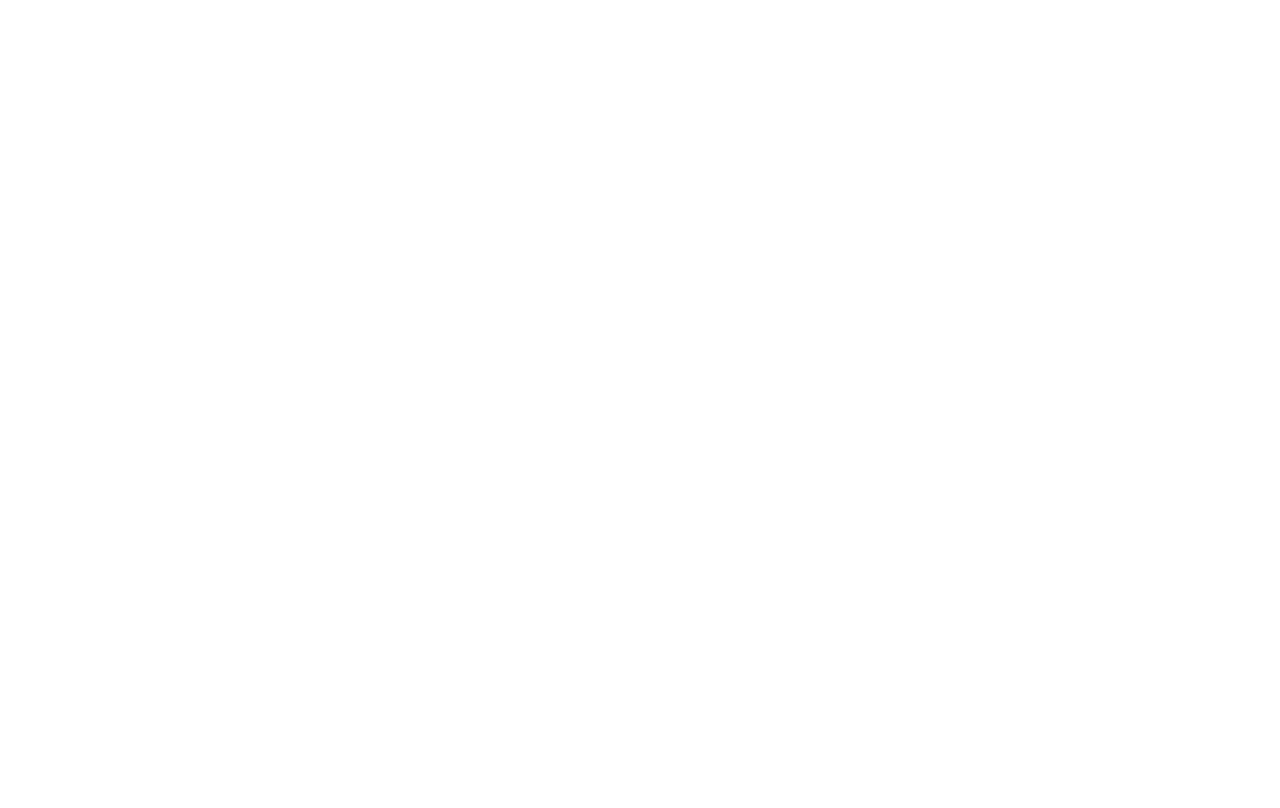
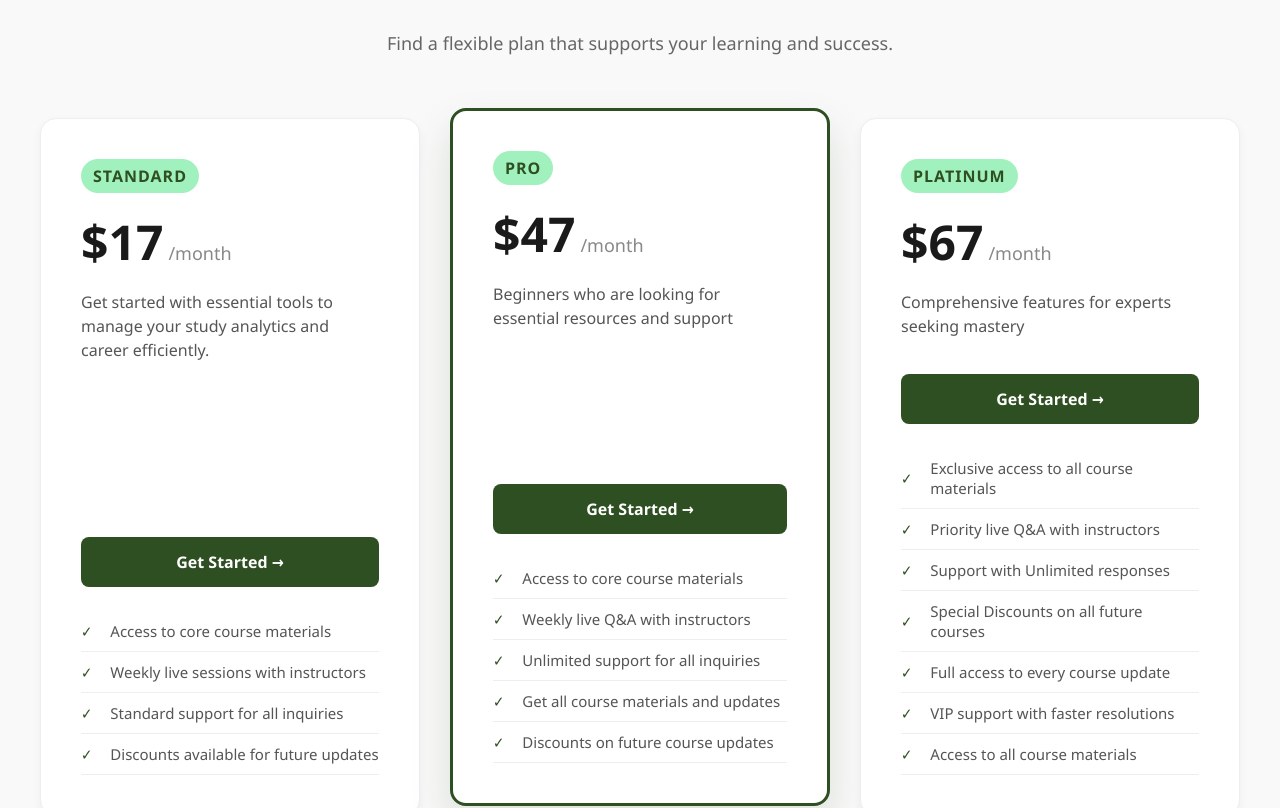
Before and after one commit to SaranshGolash/Know-How-Know-All, a React (Create React App) app: page /pricing in a window 1280 px wide. Before the commit this address had no page. Shown: the part 298-1106 px from the top of the page. Before the commit the page ends 800 px from the top, so only its background shows below. Built offline with nearby package versions, Linux system fonts and the light colour scheme.

Commit message:
Finished creating Pricing component

```diff
--- a/src/components/App.jsx
+++ b/src/components/App.jsx
@@ -7,6 +7,7 @@
 import Testimonial from "./Testimonial";
 import HiringCompanies from "./HiringCompanies";
 import About from "./About";
+import Pricing from "./Pricing";
 import Login from "./Login";
 import Signup from "./Signup";
 
@@ -41,7 +42,7 @@
             />
             <Route path="/services" element={<Services />} />
             <Route path="/about" element={<About />} />
-            {/* <Route path="/pricing" element={<Pricing />} /> */}
+            <Route path="/pricing" element={<Pricing />} />
           </Route>
 
           <Route path="/login" element={<Login />} />
--- a/src/components/Pricing.jsx
+++ b/src/components/Pricing.jsx
@@ -1,56 +1,245 @@
-import React from "react";
+import React, { useState, useEffect } from "react";
 
 function Pricing() {
+  // Responsive Logic
+  const [windowWidth, setWindowWidth] = useState(window.innerWidth);
+
+  const [selectedPlan, setSelectedPlan] = useState("Pro");
+
+  useEffect(() => {
+    const handleResize = () => setWindowWidth(window.innerWidth);
+    window.addEventListener("resize", handleResize);
+    return () => window.removeEventListener("resize", handleResize);
+  }, []);
+
+  const isMobile = windowWidth <= 768;
+  const isTablet = windowWidth <= 1024;
+
+  // Styles
+  const styles = {
+    pricing: {
+      display: "flex",
+      flexFlow: "column nowrap",
+      alignItems: "center",
+      padding: isMobile ? "60px 20px" : "100px 40px",
+      backgroundColor: "#f9f9f9",
+      width: "100%",
+      boxSizing: "border-box",
+    },
+    // Header Section
+    labelSpan: {
+      color: "#2E4F21",
+      backgroundColor: "#a0f1bd",
+      padding: "10px",
+      borderRadius: "20px",
+      fontWeight: "700",
+      letterSpacing: "1px",
+      textTransform: "uppercase",
+      fontSize: "14px",
+      marginBottom: "10px",
+    },
+    h2: {
+      fontSize: isMobile ? "32px" : "42px",
+      fontWeight: "800",
+      color: "#2E4F21",
+      margin: "0 0 20px 0",
+      textAlign: "center",
+    },
+    subSpan: {
+      fontSize: "18px",
+      color: "#666",
+      marginBottom: "60px",
+      textAlign: "center",
+      maxWidth: "600px",
+      lineHeight: "1.6",
+    },
+    // Card Container
+    pricingCards: {
+      display: "grid",
+      gridTemplateColumns: isMobile
+        ? "1fr"
+        : isTablet
+        ? "1fr 1fr"
+        : "repeat(3, 1fr)",
+      gap: "30px",
+      width: "100%",
+      maxWidth: "1280px",
+      alignItems: "stretch",
+    },
+    // Button Styling
+    button: {
+      width: "100%",
+      padding: "14px",
+      backgroundColor: "#2E4F21",
+      color: "#ffffff",
+      border: "none",
+      borderRadius: "8px",
+      fontSize: "16px",
+      fontWeight: "600",
+      cursor: "pointer",
+      marginTop: "24px",
+      marginBottom: "24px",
+      transition: "background-color 0.3s ease",
+    },
+    // List Styling
+    ul: {
+      listStyle: "none",
+      padding: 0,
+      margin: 0,
+      textAlign: "left",
+      width: "100%",
+    },
+    li: {
+      padding: "10px 0",
+      borderBottom: "1px solid #eee",
+      color: "#555",
+      fontSize: "15px",
+      display: "flex",
+      alignItems: "center",
+      gap: "10px",
+    },
+  };
+
+  // Helper for button hover
+  const [hoveredBtn, setHoveredBtn] = useState(null);
+
+  const getButtonStyle = (index) => ({
+    ...styles.button,
+    backgroundColor: hoveredBtn === index ? "#1a3312" : "#2E4F21",
+  });
+
   return (
-    <div className="Pricing">
-      <span>Pricing</span>
-      <h2>Pick the Perfect Plan for Success</h2>
-      <span>Find a flexible plan that supports your learning and success.</span>
-      <div className="pricing-cards">
+    <div className="pricing" style={styles.pricing}>
+      <span style={styles.labelSpan}>Pricing</span>
+      <h2 style={styles.h2}>Pick the Perfect Plan for Success</h2>
+      <span style={styles.subSpan}>
+        Find a flexible plan that supports your learning and success.
+      </span>
+
+      <div className="pricing-cards" style={styles.pricingCards}>
+        {/* STANDARD PLAN */}
         <PricingCard
           planName="Standard"
           pricing="$17"
           timeSpan="month"
           description="Get started with essential tools to manage your study analytics and career efficiently."
+          // CHECK: Is this the selected plan?
+          isHighlighted={selectedPlan === "Standard"}
+          // ACTION: Click to select this plan
+          onClick={() => setSelectedPlan("Standard")}
         >
-          <button>Get Started →</button>
-          <ul>
-            <li>Access to core course materials</li>
-            <li>Weekly live sessions with instructors</li>
-            <li>Standard support for all inquiries</li>
-            <li>Discounts available for future updates</li>
+          <button
+            style={getButtonStyle(1)}
+            onMouseEnter={() => setHoveredBtn(1)}
+            onMouseLeave={() => setHoveredBtn(null)}
+          >
+            Get Started →
+          </button>
+          <ul style={styles.ul}>
+            <li style={styles.li}>
+              <span style={{ color: "#2E4F21", marginRight: 8 }}>✓</span> Access
+              to core course materials
+            </li>
+            <li style={styles.li}>
+              <span style={{ color: "#2E4F21", marginRight: 8 }}>✓</span> Weekly
+              live sessions with instructors
+            </li>
+            <li style={styles.li}>
+              <span style={{ color: "#2E4F21", marginRight: 8 }}>✓</span>{" "}
+              Standard support for all inquiries
+            </li>
+            <li style={styles.li}>
+              <span style={{ color: "#2E4F21", marginRight: 8 }}>✓</span>{" "}
+              Discounts available for future updates
+            </li>
           </ul>
         </PricingCard>
+
+        {/* PRO PLAN */}
         <PricingCard
           planName="Pro"
           pricing="$47"
           timeSpan="month"
           description="Beginners who are looking for essential resources and support"
+          isHighlighted={selectedPlan === "Pro"}
+          onClick={() => setSelectedPlan("Pro")}
         >
-          <button>Get Started →</button>
-          <ul>
-            <li>Access to core course materials</li>
-            <li>Weekly live Q&A with instructors</li>
-            <li>Unlimited support for all inquiries</li>
-            <li>Get all course materials and updates</li>
-            <li>Discounts on future course updates</li>
+          <button
+            style={getButtonStyle(2)}
+            onMouseEnter={() => setHoveredBtn(2)}
+            onMouseLeave={() => setHoveredBtn(null)}
+          >
+            Get Started →
+          </button>
+          <ul style={styles.ul}>
+            <li style={styles.li}>
+              <span style={{ color: "#2E4F21", marginRight: 8 }}>✓</span> Access
+              to core course materials
+            </li>
+            <li style={styles.li}>
+              <span style={{ color: "#2E4F21", marginRight: 8 }}>✓</span> Weekly
+              live Q&A with instructors
+            </li>
+            <li style={styles.li}>
+              <span style={{ color: "#2E4F21", marginRight: 8 }}>✓</span>{" "}
+              Unlimited support for all inquiries
+            </li>
+            <li style={styles.li}>
+              <span style={{ color: "#2E4F21", marginRight: 8 }}>✓</span> Get
+              all course materials and updates
+            </li>
+            <li style={styles.li}>
+              <span style={{ color: "#2E4F21", marginRight: 8 }}>✓</span>{" "}
+              Discounts on future course updates
+            </li>
           </ul>
         </PricingCard>
+
+        {/* PLATINUM PLAN */}
         <PricingCard
           planName="Platinum"
           pricing="$67"
           timeSpan="month"
           description="Comprehensive features for experts seeking mastery"
+          isHighlighted={selectedPlan === "Platinum"}
+          onClick={() => setSelectedPlan("Platinum")}
         >
-          <button>Get Started →</button>
-          <ul>
-            <li>Exclusive access to all course materials</li>
-            <li>Priority live Q&A with instructors</li>
-            <li>Support with Unlimited responses</li>
-            <li>Special Discounts on all future courses</li>
-            <li>Full access to every course update</li>
-            <li>VIP support with faster resolutions</li>
-            <li>Access to all course materials</li>
+          <button
+            style={getButtonStyle(3)}
+            onMouseEnter={() => setHoveredBtn(3)}
+            onMouseLeave={() => setHoveredBtn(null)}
+          >
+            Get Started →
+          </button>
+          <ul style={styles.ul}>
+            <li style={styles.li}>
+              <span style={{ color: "#2E4F21", marginRight: 8 }}>✓</span>{" "}
+              Exclusive access to all course materials
+            </li>
+            <li style={styles.li}>
+              <span style={{ color: "#2E4F21", marginRight: 8 }}>✓</span>{" "}
+              Priority live Q&A with instructors
+            </li>
+            <li style={styles.li}>
+              <span style={{ color: "#2E4F21", marginRight: 8 }}>✓</span>{" "}
+              Support with Unlimited responses
+            </li>
+            <li style={styles.li}>
+              <span style={{ color: "#2E4F21", marginRight: 8 }}>✓</span>{" "}
+              Special Discounts on all future courses
+            </li>
+            <li style={styles.li}>
+              <span style={{ color: "#2E4F21", marginRight: 8 }}>✓</span> Full
+              access to every course update
+            </li>
+            <li style={styles.li}>
+              <span style={{ color: "#2E4F21", marginRight: 8 }}>✓</span> VIP
+              support with faster resolutions
+            </li>
+            <li style={styles.li}>
+              <span style={{ color: "#2E4F21", marginRight: 8 }}>✓</span> Access
+              to all course materials
+            </li>
           </ul>
         </PricingCard>
       </div>
@@ -58,14 +247,85 @@
   );
 }
 
-function PricingCard({ planName, pricing, timeSpan, description, children }) {
+function PricingCard({
+  planName,
+  pricing,
+  timeSpan,
+  description,
+  children,
+  isHighlighted,
+  onClick,
+}) {
+  const [hover, setHover] = useState(false);
+
+  const styles = {
+    card: {
+      backgroundColor: "#ffffff",
+      borderRadius: "16px",
+      padding: "40px",
+      display: "flex",
+      flexDirection: "column",
+      alignItems: "flex-start",
+      transition: "all 0.3s ease",
+      // Conditional styles for the Selected card
+      border: isHighlighted ? "3px solid #2E4F21" : "1px solid #eee",
+      // Lifts up if hovered OR if highlighted
+      transform: hover || isHighlighted ? "translateY(-10px)" : "translateY(0)",
+      boxShadow:
+        hover || isHighlighted
+          ? "0 20px 40px rgba(46, 79, 33, 0.15)"
+          : "0 4px 10px rgba(0,0,0,0.05)",
+      position: "relative",
+      cursor: "pointer",
+    },
+    planName: {
+      fontSize: "16px",
+      fontWeight: "700",
+      color: "#2E4F21",
+      marginBottom: "16px",
+      textTransform: "uppercase",
+      letterSpacing: "1px",
+      backgroundColor: "#a0f1bd",
+      padding: "6px 12px",
+      borderRadius: "20px",
+    },
+    h2: {
+      fontSize: "48px",
+      fontWeight: "800",
+      color: "#1a1a1a",
+      margin: "0 0 16px 0",
+      display: "flex",
+      alignItems: "baseline",
+    },
+    timeSpan: {
+      fontSize: "18px",
+      fontWeight: "500",
+      color: "#888",
+      marginLeft: "5px",
+    },
+    description: {
+      fontSize: "16px",
+      color: "#555",
+      lineHeight: "1.5",
+      marginBottom: "auto",
+      minHeight: "60px",
+    },
+  };
+
   return (
-    <div className="pricing-card-content">
-      <span>{planName}</span>
-      <h2>
-        {pricing}/<span>{timeSpan}</span>
+    <div
+      className="pricing-card-content"
+      style={styles.card}
+      onMouseEnter={() => setHover(true)}
+      onMouseLeave={() => setHover(false)}
+      onClick={onClick}
+    >
+      <span style={styles.planName}>{planName}</span>
+      <h2 style={styles.h2}>
+        {pricing}
+        <span style={styles.timeSpan}>/{timeSpan}</span>
       </h2>
-      <span>{description}</span>
+      <span style={styles.description}>{description}</span>
       {children}
     </div>
   );
```
